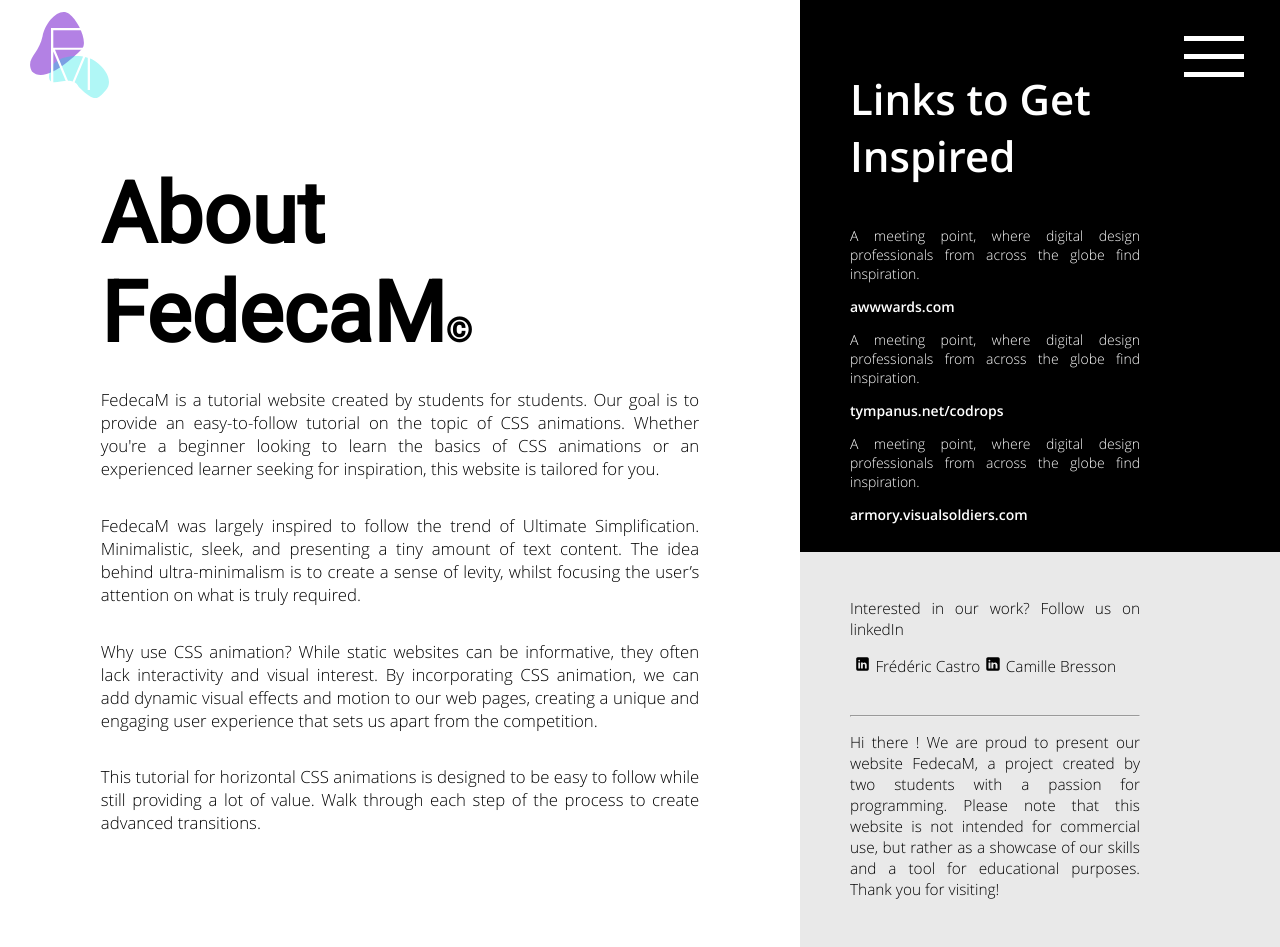
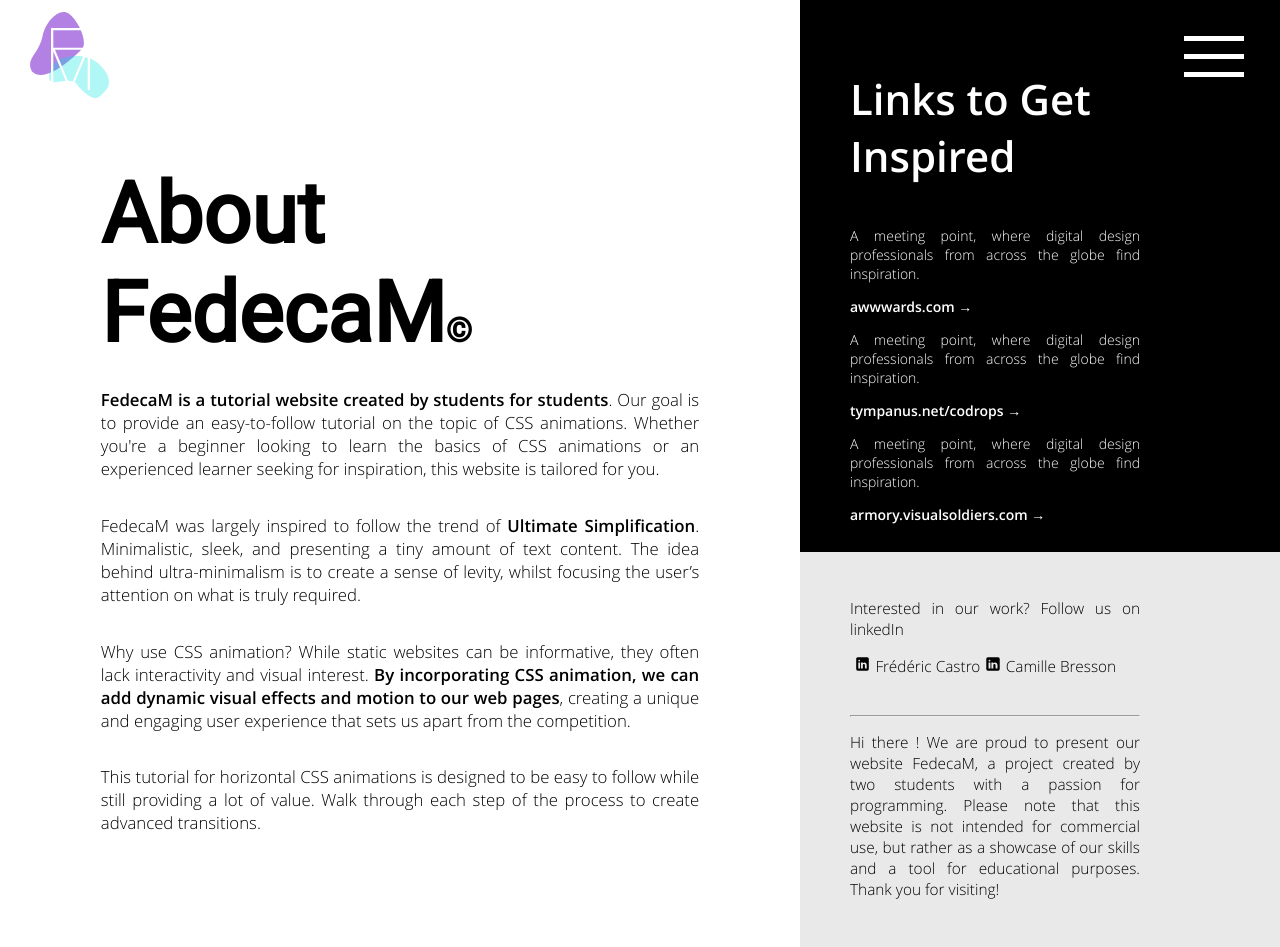
Before and after one commit to fredcst/css-animations, a Vue app: page /about in a window 1280 px wide. Built offline with nearby package versions, Linux system fonts and the light colour scheme.

Commit message:
add Stong element + arrows page about

```diff
--- a/src/components/AboutVue.vue
+++ b/src/components/AboutVue.vue
@@ -3,20 +3,32 @@
     <div class="about-page">
       <div class="about-text">
         <h2>About FedecaM<span class="copyright">©</span></h2>
-        <p>FedecaM is a tutorial website created by students for students. Our goal is to provide an easy-to-follow tutorial on the topic of CSS animations. Whether you're a beginner looking to learn the basics of CSS animations or an experienced learner seeking for inspiration, this website is tailored for you.</p>
-        <p>FedecaM was largely inspired to follow the trend of Ultimate Simplification. Minimalistic, sleek, and presenting a tiny amount of text content. The idea behind ultra-minimalism is to create a sense of levity, whilst focusing the user’s attention on what is truly required.</p>
-        <p>Why use CSS animation? While static websites can be informative, they often lack interactivity and visual interest. By incorporating CSS animation, we can add dynamic visual effects and motion to our web pages, creating a unique and engaging user experience that sets us apart from the competition.</p>
-        <p>This tutorial for horizontal CSS animations is designed to be easy to follow while still providing a lot of value. Walk through each step of the process to create advanced transitions.</p>
+        <p>
+          <strong>FedecaM is a tutorial website created by students for students</strong>. Our goal is to provide an easy-to-follow tutorial
+          on the topic of CSS animations. Whether you're a beginner looking to learn the basics of CSS animations
+          or an experienced learner seeking for inspiration, this website is tailored for you.
+        </p>
+        <p>FedecaM was largely inspired to follow the trend of <strong>Ultimate Simplification</strong>. Minimalistic, sleek, and presenting
+          a tiny amount of text content. The idea behind ultra-minimalism is to create a sense of levity, whilst focusing
+          the user’s attention on what is truly required.
+        </p>
+        <p>Why use CSS animation? While static websites can be informative, they often lack interactivity and visual interest.
+        <strong>By incorporating CSS animation, we can add dynamic visual effects and motion to our web pages</strong>,
+           creating a unique and engaging user experience that sets us apart from the competition.
+          </p>
+        <p>This tutorial for horizontal CSS animations is designed to be easy to follow while still providing a lot of value.
+          Walk through each step of the process to create advanced transitions.
+        </p>
       </div>
       <div class="about-misc">
         <div class="about-misc-links">
           <h3>Links to Get Inspired</h3>
           <div><p>A meeting point, where digital design professionals from across the globe find inspiration.</p>
-          <a href="https://www.awwwards.com">awwwards.com</a></div>
+          <a href="https://www.awwwards.com">awwwards.com 	&rarr;</a></div>
           <div><p>A meeting point, where digital design professionals from across the globe find inspiration.</p>
-          <a href="https://www.tympanus.net/codrops">tympanus.net/codrops</a></div>
+          <a href="https://www.tympanus.net/codrops">tympanus.net/codrops 	&rarr;</a></div>
           <div><p>A meeting point, where digital design professionals from across the globe find inspiration.</p>
-          <a href="https://www.armory.visualsoldiers.com">armory.visualsoldiers.com</a></div>
+          <a href="https://www.armory.visualsoldiers.com">armory.visualsoldiers.com 	&rarr;</a></div>
         </div>
         <div class="about-misc-follow">
           <p>Interested in our work? Follow us on linkedIn </p>
--- a/src/views/TutorialView.vue
+++ b/src/views/TutorialView.vue
@@ -6,9 +6,9 @@
         <div class="intro">
           <p>
             CSS animation is a way to add movement and visual effects to
-            elements on a web page using CSS code. With CSS animation, you can
+            elements on a web page using CSS code. <strong>With CSS animation, you can
             make an element fade in or out, move across the screen, change
-            colors, or transform in other ways.
+            colors, or transform in other ways</strong>.
           </p>
           <p>
             By animating these elements, you can create a more engaging and
@@ -18,8 +18,8 @@
             page.
           </p>
           <p>
-            Overall, CSS animation can be a powerful tool for web designers and
-            developers to enhance the visual appeal and interactivity of their
+            Overall, <strong>CSS animation can be a powerful tool for web designers and
+            developers</strong> to enhance the visual appeal and interactivity of their
             websites.
           </p>
         </div>
```
